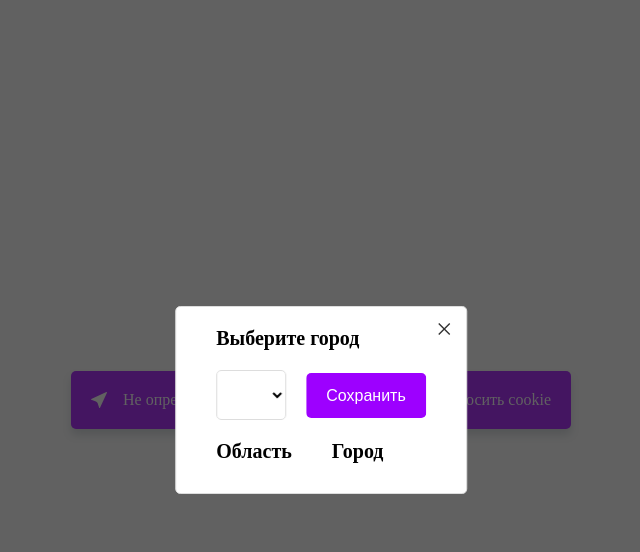
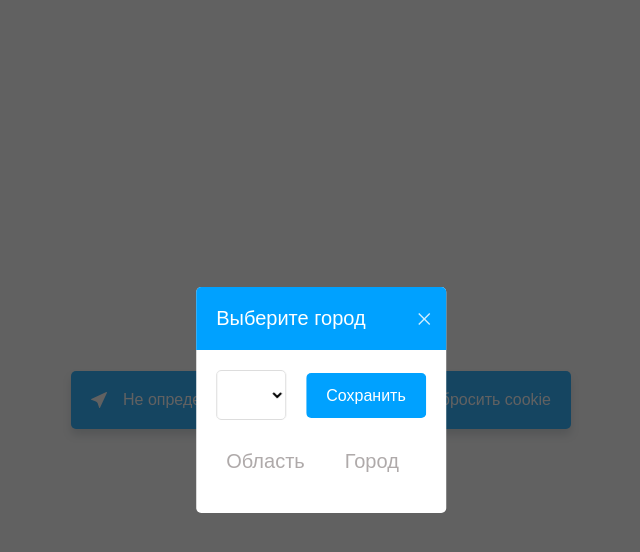
Before and after one commit to Vev102020/Geolocation, a plain HTML site: page index.html in a window 1280 px wide. Both pictures are taken after a click on the element "Не определен". Shown: the whole page, without its empty margins (319-959 px from the left). Drawn offline with Linux system fonts and the light colour scheme.

Commit message:
first-commit

```diff
--- a/assets/main.css
+++ b/assets/main.css
@@ -1,60 +1,336 @@
-* {margin: 0;padding: 0;}
-body{background: #ffffff; color: #000000;margin: 0;}
-.container{margin-left: 20px;margin-right: 20px;}
+* {
+  margin: 0;
+  padding: 0;
+}
+body {
+  font-family: sans-serif;
+  background: #ffffff;
+  color: #000000;
+  margin: 0;
+}
+.container {
+  margin-left: 20px;
+  margin-right: 20px;
+}
 
-input, select, textarea{display: block; width: 100%; height: 50px; line-height: 48px; padding: 0 1.5rem; background-color: #ffffff; border-width: 1px; border-style: solid; border-color: #dddddd; border-radius: 5px; outline: 0; font-size: 1rem; font-weight: 300; font-family: 'Nunito', sans-serif; text-transform: none; -webkit-backface-visibility: hidden; backface-visibility: hidden; -webkit-appearance: none; -moz-appearance: none; appearance: none; }
-select { cursor: pointer; -webkit-appearance: menulist; }
+input,
+select,
+textarea {
+  display: block;
+  width: 100%;
+  height: 50px;
+  line-height: 48px;
+  padding: 0 1.5rem;
+  background-color: #ffffff;
+  border-width: 1px;
+  border-style: solid;
+  border-color: #dddddd;
+  border-radius: 5px;
+  outline: 0;
+  font-size: 1rem;
+  font-weight: 300;
+  font-family: "Nunito", sans-serif;
+  text-transform: none;
+  -webkit-backface-visibility: hidden;
+  backface-visibility: hidden;
+  -webkit-appearance: none;
+  -moz-appearance: none;
+  appearance: none;
+}
+select {
+  cursor: pointer;
+  -webkit-appearance: menulist;
+}
 
-.fancybox-button { background: rgba(30,30,30,.6); border: 0; border-radius: 0; box-shadow: none; cursor: pointer; display: inline-block; height: 44px; margin: 0; padding: 10px; position: relative; transition: color .2s; vertical-align: top; visibility: inherit; width: 44px; }
-.fancybox-close-small { background: transparent; border: 0; border-radius: 0; color: #ccc; cursor: pointer; opacity: .8; padding: 8px; position: absolute; right: -12px; top: -44px; z-index: 401; }
-.fancybox-slide--html .fancybox-close-small { padding: 10px; right: 0; top: 0; }
-.fancybox-container * { box-sizing: border-box; }
-.fancybox-infobar, .fancybox-toolbar, .fancybox-navigation { display: none; }
-.button{display: inline-block; position: relative; padding: 0 2.25rem; line-height: 45px; color: #ffffff; background: #9d00ff; font-size: 1rem; font-weight: 400; font-family: 'Jost', sans-serif; text-transform: none; border-width: 0; border-style: solid; border-color: transparent; border-radius: 5px; box-shadow: none; overflow: visible; text-align: center; margin: 0; outline: 0; cursor: pointer; white-space: nowrap; text-shadow: none; backface-visibility: hidden; transform: translateZ(0); -webkit-appearance: none; -moz-appearance: none; appearance: none; transition: all 0.3s ease;}
-.button:hover, .button.active{ color: #ffffff; background: #202020; box-shadow: none; }
+.fancybox-button {
+  background: rgba(30, 30, 30, 0.6);
+  border: 0;
+  border-radius: 0;
+  box-shadow: none;
+  cursor: pointer;
+  display: inline-block;
+  height: 44px;
+  margin: 0;
+  padding: 10px;
+  position: relative;
+  transition: color 0.2s;
+  vertical-align: top;
+  visibility: inherit;
+  width: 44px;
+}
+.fancybox-close-small {
+  background: transparent;
+  border: 0;
+  border-radius: 0;
+  color: #ccc;
+  cursor: pointer;
+  opacity: 0.8;
+  padding: 8px;
+  position: absolute;
+  right: -12px;
+  top: -44px;
+  z-index: 401;
+}
+.fancybox-slide--html .fancybox-close-small {
+  padding: 10px;
+  right: 0;
+  top: 10px;
+}
+.fancybox-button.fancybox-close-small svg {
+  fill: #ffffff;
+}
+.fancybox-button.fancybox-close-small:hover svg {
+  fill: #c5c5c5;
+}
+
+.fancybox-container * {
+  box-sizing: border-box;
+}
+.fancybox-infobar,
+.fancybox-toolbar,
+.fancybox-navigation {
+  display: none;
+}
+.button {
+  display: inline-block;
+  position: relative;
+  padding: 0 2.25rem;
+  line-height: 45px;
+  color: #ffffff;
+  background: #00a1ff;
+  font-size: 1rem;
+  font-weight: 400;
+  font-family: "Jost", sans-serif;
+  text-transform: none;
+  border-width: 0;
+  border-style: solid;
+  border-color: transparent;
+  border-radius: 5px;
+  box-shadow: none;
+  overflow: visible;
+  text-align: center;
+  margin: 0;
+  outline: 0;
+  cursor: pointer;
+  white-space: nowrap;
+  text-shadow: none;
+  backface-visibility: hidden;
+  transform: translateZ(0);
+  -webkit-appearance: none;
+  -moz-appearance: none;
+  appearance: none;
+  transition: all 0.3s ease;
+}
+.button:hover,
+.button.active {
+  color: #ffffff;
+  background: #202020;
+  box-shadow: none;
+}
 
 /*** Скрол всего сайта ***/
-::-webkit-scrollbar {width: 1rem;height: 0;}
-::-webkit-scrollbar-thumb {border-radius: 0;background-color: #9d00ff;}
-::-webkit-scrollbar-track {border-radius: 0;background-color: #dddddd;}
-.fancybox-bg { background: #1e1e1e; opacity: 0; transition-duration: inherit; transition-property: opacity; transition-timing-function: cubic-bezier(.47,0,.74,.71); }
-.fancybox-is-open .fancybox-bg { opacity: .7; transition-timing-function: cubic-bezier(.22,.61,.36,1); }
-.fancybox-bg, .fancybox-inner, .fancybox-outer, .fancybox-stage { bottom: 0; left: 0; position: absolute; right: 0; top: 0; }
-header {-webkit-box-shadow: 0px 6px 8px 0px rgba(34, 60, 80, 0.2); -moz-box-shadow: 0px 6px 8px 0px rgba(34, 60, 80, 0.2); box-shadow: 0px 6px 8px 0px rgba(34, 60, 80, 0.2);border-radius: 5px; background: #9d00ff; padding: 20px 0; color: #ffffff;position: absolute;top: 50%;left: 50%;transform: translate(-50%, -50%);width: 100%; max-width: 500px;}
-.header{display: flex;justify-content: space-between;align-items: center;}
+::-webkit-scrollbar {
+  width: 5px;
+  height: 0;
+}
+::-webkit-scrollbar-thumb {
+  border-radius: 0;
+  background-color: #00a1ff;
+}
+::-webkit-scrollbar-track {
+  border-radius: 0;
+  background-color: #dddddd;
+}
+.fancybox-bg {
+  background: #1e1e1e;
+  opacity: 0;
+  transition-duration: inherit;
+  transition-property: opacity;
+  transition-timing-function: cubic-bezier(0.47, 0, 0.74, 0.71);
+}
+.fancybox-is-open .fancybox-bg {
+  opacity: 0.7;
+  transition-timing-function: cubic-bezier(0.22, 0.61, 0.36, 1);
+}
+.fancybox-bg,
+.fancybox-inner,
+.fancybox-outer,
+.fancybox-stage {
+  bottom: 0;
+  left: 0;
+  position: absolute;
+  right: 0;
+  top: 0;
+}
+header {
+  -webkit-box-shadow: 0px 6px 8px 0px rgba(34, 60, 80, 0.2);
+  -moz-box-shadow: 0px 6px 8px 0px rgba(34, 60, 80, 0.2);
+  box-shadow: 0px 6px 8px 0px rgba(34, 60, 80, 0.2);
+  border-radius: 5px;
+  background: #00a1ff;
+  padding: 20px 0;
+  color: #ffffff;
+  position: absolute;
+  top: 50%;
+  left: 50%;
+  transform: translate(-50%, -50%);
+  width: 100%;
+  max-width: 500px;
+}
+.header {
+  display: flex;
+  justify-content: space-between;
+  align-items: center;
+}
 
 /*Гео определение города*/
-header .locator{ display: block; margin-right: 16px; -webkit-mask-image:  url(/assets/icon/locator.svg); -webkit-mask-size: contain; background-color: #ffffff; -webkit-mask-position: center; -webkit-mask-repeat: no-repeat; width: 16px; height: 16px;}
-#geoAreas .geo_block:hover .locator{background: #e5e4e6;}
-.SearchBlockContainer {padding: 20px 40px 20px 20px;background: #ffffff;border: 1px solid #dddddd;border-radius: 5px;border-bottom: 1px solid #dddddd;padding-bottom: 20px;position: absolute;top: 50%;transform: translate(-50%, -50%);left: 50%;}
-.SearchBlockContainer .SearchBlockUP {display: flex;align-items: center;margin-bottom: 20px;}
-.SearchBlockUP .saveCity{padding: 0 20px;margin-left: 20px;}
-#SearchCityBlock{display: flex;}
-#SearchCityBlock .searchTitle {font-size: 20px; font-weight: 600;cursor: default;margin-bottom: 10px; display: block;}
-#SearchCityBlock .left{margin-right: 20px;}
-#SearchCityBlock #region ul, #SearchCityBlock #city ul {padding-left: 20px;height: 340px;overflow-y: overlay;}
-#SearchCityBlock #region ul li:hover, #region ul li.active, #SearchCityBlock #city ul li:hover, #city ul li.active {color: #9d00ff;list-style-type: disclosure-closed !important;}
-#SearchCityBlock #region ul li, #SearchCityBlock #city ul li {width: 250px;white-space: normal;cursor: pointer;line-height: 30px;font-size: 18px;list-style-type: none;}
-.NameCityBlock, #SearchCityBlock .searchTitle, .SearchBlockContainer .SearchBlockUP {margin-left: 20px;}
-.NameCityBlock{margin-bottom: 20px;font-size: 20px;cursor: default;font-weight: 600;}
-#geoAreas .geo_block {display:  flex;align-items: center;}
-#del_cookie{cursor: pointer;}
-#del_cookie:hover{color: #e5e4e6;}
+header .locator {
+  display: block;
+  margin-right: 16px;
+  -webkit-mask-image: url(/assets/icon/locator.svg);
+  -webkit-mask-size: contain;
+  background-color: #ffffff;
+  -webkit-mask-position: center;
+  -webkit-mask-repeat: no-repeat;
+  width: 16px;
+  height: 16px;
+}
+#geoAreas .geo_block:hover .locator {
+  background: #e5e4e6;
+}
+.SearchBlockContainer {
+  z-index: 20;
+  display: none;
+  background: #fff;
+  border-radius: 5px;
+  padding-bottom: 20px;
+  position: absolute;
+  top: 50%;
+  -webkit-transform: translate(-50%, -50%);
+  transform: translate(-50%, -50%);
+  left: 50%;
+}
 
-#geoAreas .geo_block span:first-child{cursor: default;}
-#geoAreas .nameCity {color: #ffffff;cursor: pointer;}
-#geoAreas .geo_block:hover .nameCity{color: #e5e4e6;}
+.SearchBlockContainer .SearchBlockUP {
+  padding: 0 20px;
+  display: flex;
+  align-items: center;
+  margin-bottom: 20px;
+}
+.SearchBlockUP .saveCity {
+  padding: 0 20px;
+  margin-left: 20px;
+}
+#SearchCityBlock {
+  display: flex;
+  padding: 0 20px;
+}
+#SearchCityBlock .searchTitle {
+  font-size: 20px;
+  cursor: default;
+  color: #afaaaa;
+  padding: 10px;
+  border-radius: 5px;
+  margin-bottom: 10px;
+  display: block;
+}
+#SearchCityBlock .left {
+  margin-right: 20px;
+}
+#SearchCityBlock #region ul,
+#SearchCityBlock #city ul {
+  height: 340px;
+  overflow-y: overlay;
+}
+#SearchCityBlock #region ul li:hover,
+#SearchCityBlock #city ul li:hover {
+  color: #00a1ff;
+  list-style-type: disclosure-closed !important;
+}
+#city ul li.active,
+#region ul li.active {
+  color: #fff !important;
+  background: #00a1ff;
+}
+#SearchCityBlock #region ul li,
+#SearchCityBlock #city ul li {
+  padding: 0 10px;
+  width: 250px;
+  white-space: normal;
+  cursor: pointer;
+  line-height: 30px;
+  font-size: 18px;
+  list-style-type: none;
+}
+
+.NameCityBlock {
+  border-top-left-radius: 5px;
+  border-top-right-radius: 5px;
+  font-size: 20px;
+  cursor: default;
+  padding: 20px;
+  background: #00a1ff;
+  margin-bottom: 20px;
+  color: #fff;
+}
+
+#geoAreas .geo_block {
+  display: flex;
+  align-items: center;
+}
+#del_cookie {
+  cursor: pointer;
+}
+#del_cookie:hover {
+  color: #e5e4e6;
+}
+
+#geoAreas .geo_block span:first-child {
+  cursor: default;
+}
+#geoAreas .nameCity {
+  color: #ffffff;
+  cursor: pointer;
+}
+#geoAreas .geo_block:hover .nameCity {
+  color: #e5e4e6;
+}
 
 @media all and (max-width: 480px) {
-  .SearchBlockContainer{width: 90%;}
-  #SearchCityBlock #region ul li, #SearchCityBlock #city ul li{width: auto;margin-right: 15px;}
-  #SearchCityBlock{flex-direction: column;}
-  #SearchCityBlock #region ul, #SearchCityBlock #city ul{height: 150px;}
-  #SearchCityBlock .left{margin-right:0;margin-bottom: 20px;}
-  .SearchBlockContainer .SearchBlockUP{flex-direction: column;}
-  .SearchBlockUP .saveCity{margin-left: 0;margin-top: 10px;}
+  .SearchBlockContainer {
+    width: 90%;
+  }
+  #SearchCityBlock #region ul li,
+  #SearchCityBlock #city ul li {
+    width: auto;
+    margin-right: 15px;
+  }
+  #SearchCityBlock {
+    flex-direction: column;
+    display: none;
+  }
+  #SearchCityBlock #region ul,
+  #SearchCityBlock #city ul {
+    height: 150px;
+  }
+  #SearchCityBlock .left {
+    margin-right: 0;
+    margin-bottom: 20px;
+  }
+  .SearchBlockContainer .SearchBlockUP {
+    flex-direction: column;
+    margin-bottom: 0;
+  }
+  .SearchBlockUP .saveCity {
+    margin-left: 0;
+    margin-top: 10px;
+  }
 }
 @media all and (max-width: 380px) {
-    div#geoAreas { margin-bottom: 20px; }
-    .header{flex-direction: column;}
+  div#geoAreas {
+    margin-bottom: 20px;
+  }
+  .header {
+    flex-direction: column;
+  }
 }
--- a/assets/main.js
+++ b/assets/main.js
@@ -70,7 +70,7 @@ $(function () {
         '<option value="' + this.value + '">' + this.name + "</option>"
       );
     });
-    console.log(cookieRegionVal);
+
     //Запись значения начального поисковик
     $(".js-select2").chosen($("#select_city").val(cookieCityVal));
 
```
Also changed, not shown: assets/chosen.min.css.
